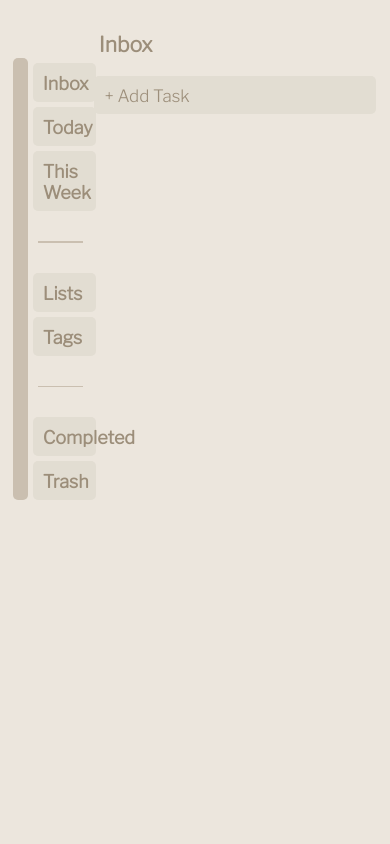
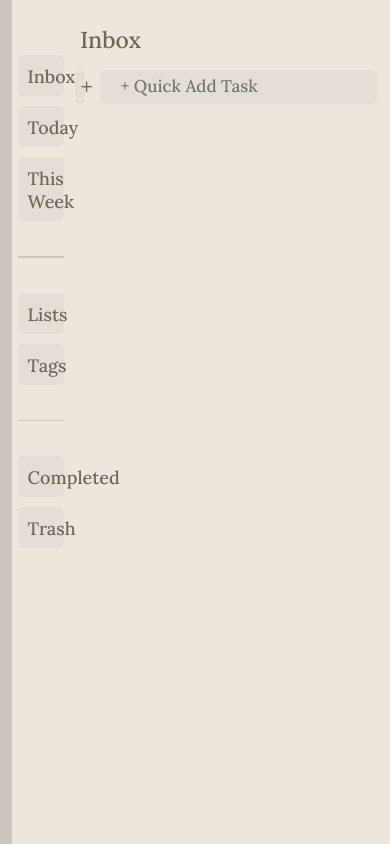
Before and after one commit to yarravy/puddey, a website: page index.html in a window 390 px wide. Drawn offline with nearby package versions, Linux system fonts and the light colour scheme.

Commit message:
create home screen for task to do and other task headings

```diff
--- a/index.html
+++ b/index.html
@@ -7,33 +7,79 @@
 
         <link rel="preconnect" href="https://fonts.googleapis.com">
         <link rel="preconnect" href="https://fonts.gstatic.com" crossorigin>
-        <link href="https://fonts.googleapis.com/css2?family=Libre+Franklin:wght@300&display=swap" rel="stylesheet">
+        <link href="https://fonts.googleapis.com/css2?family=Lora:wght@500&display=swap" rel="stylesheet">
+        <script src="script.js"></script>
     </head>
     <body>
         <div class="container">
             <div class="toggle-bar"></div>
 
             <div class="menu">
-                <div class="menu-container"></div>
-                    <h2 class="menu-headings" class="inbox">Inbox</h2>
-                    <h2 class="menu-headings">Today</h2>
-                    <h2 class="menu-headings">This Week</h2>
+                    <div class="menu-spacer"></div>
+                    <div class="button-container">
+                        <button class="menu-headings" onclick="openInbox()">Inbox</button>
+                    </div>
+                    <div class="button-container">
+                        <button class="menu-headings" onclick="openToday()">Today</button>
+                    </div>
+                    <div class="button-container">
+                        <button class="menu-headings" onclick="openWeek()">This Week</button>
+                    </div>
                     <hr class="menu-divider" />
-                    <h2 class="menu-headings">Lists</h2>
-                    <h2 class="menu-headings">Tags</h2>
+                    <div class="button-container">
+                        <button class="menu-headings">Lists</button>
+                    </div>
+                    <div class="button-container">
+                        <button class="menu-headings">Tags</button>
+                    </div>
                     <hr class="menu-divider" />
-                    <h2 class="menu-headings">Completed</h2>
-                    <h2 class="menu-headings">Trash</h2>
+                    <div class="button-container">
+                        <button class="menu-headings" onclick="openCompleted()">Completed</button>
+                    </div>
+                    <div class="button-container">
+                        <button class="menu-headings" onclick="openTrash()">Trash</button>
+                    </div>
             </div>
 
             <div class="tasks">
-                <div class="inbox-container">
+                <div class="inbox-container" id="myInbox">
                     <h1 class="inbox">Inbox</h1>
-                    <p class="inbox">+ Add Task</p>
+                    <div class="addTask">
+                        <button class="addTaskButton" onclick="openTaskForm()">+</button>
+                        <input class="quickAddTask" placeholder="+ Quick Add Task" type="text">
+                    </div>
+                </div>
+                <div class="today-container" id="myToday">
+                    <h1 class="today">Today</h1>
+                    <div class="addTask">
+                        <button class="addTaskButton">+</button>
+                        <input class="quickAddTask" placeholder="+ Quick Add Task" type="text">
+                    </div>
+                </div>
+                <div class="week-container" id="myWeek">
+                    <h1 class="week">This Week</h1>
+                    <div class="addTask">
+                        <button class="addTaskButton" onclick="openForm()">+</button>
+                        <input class="quickAddTask" placeholder="+ Quick Add Task" type="text">
+                    </div>
+                </div>
+
+                <div class="completed-container" id="myCompleted">
+                    <h1 class="completed">Completed</h1>
+                </div>
+                <div class="trash-container" id="myTrash">
+                    <h1 class="trash">Trash</h1>
                 </div>
             </div>
-
-            <div class="details"></div>
+            <form class="taskAddForm" id="taskAdd">
+                <input type="text" class="taskAddForm" id="taskName" placeholder="Task Name" required/>
+                <input type="text" class="taskAddForm" id="taskDescription" placeholder="Description" required/>
+                <input type="date" class="taskAddForm" id="taskDateDue"placeholder="Date Due" />
+                <div class="taskAddFormButtons">
+                    <button class="taskAddForm" onclick="closeForm()" type="Cancel">Cancel</button>
+                    <button class="taskAddForm" type="submit">Add Task</button>
+                </div>
+            </form>
         </div>
     </body>
 </html>
--- /dev/null
+++ b/script.js
@@ -0,0 +1,49 @@
+function openInbox() {
+    document.getElementById("myInbox").style.display="flex";
+    document.getElementById("myToday").style.display="none";
+    document.getElementById("myWeek").style.display="none";
+    document.getElementById("myCompleted").style.display="none";
+    document.getElementById("myTrash").style.display="none";
+}
+
+function openToday() {
+    document.getElementById("myToday").style.display="flex";
+    document.getElementById("myInbox").style.display="none";
+    document.getElementById("myWeek").style.display="none";
+    document.getElementById("myCompleted").style.display="none";
+    document.getElementById("myTrash").style.display="none";
+}
+
+function openWeek() {
+    document.getElementById("myWeek").style.display="flex";
+    document.getElementById("myInbox").style.display="none";
+    document.getElementById("myToday").style.display="none";
+    document.getElementById("myCompleted").style.display="none";
+    document.getElementById("myTrash").style.display="none";
+}
+
+function openCompleted() {
+    document.getElementById("myCompleted").style.display="flex";
+    document.getElementById("myWeek").style.display="none";
+    document.getElementById("myInbox").style.display="none";
+    document.getElementById("myToday").style.display="none";
+    document.getElementById("myTrash").style.display="none";
+}
+
+function openTrash() {
+    document.getElementById("myWeek").style.display="none";
+    document.getElementById("myInbox").style.display="none";
+    document.getElementById("myToday").style.display="none";
+    document.getElementById("myCompleted").style.display="none";
+    document.getElementById("myTrash").style.display="flex";
+}
+
+function openTaskForm() {
+    document.getElementById("taskAdd").style.display="flex";
+}
+
+function closeTaskForm() {
+    document.getElementById("taskAdd").style.display="none";
+    document.getElementById("taskName").required=false;
+    document.getElementById("taskDescription").required=false;
+}
--- a/style.css
+++ b/style.css
@@ -1,25 +1,43 @@
-html {
-    background-color: #ece6dd;
+
+/*
+1: indicates the beige theme
+*/
+:root {
+    --background-color1: #ece6dd;
+    --deeper-background1: #ccc6be;
+    --lighter-background1: #f5f2ee;
+    --font-color1: #706759;
+    --heading-task-background1: #e4ded6;
+    --font-family1: 'Lora', serif;
+}
+
+html, body {
+    background-color: var(--background-color1);
+    padding: 0px;
+    margin: 0px;
+    height: 100vh;
+}
+
+body {
+    min-height: 100vh;
 }
 
 .container {
     display: flex;
     flex-direction: row;
+    height: 100%
 }
 
 .toggle-bar {
-    width: 4%;
-    background-color: #cabfb0;
-    margin: 0 5px 5px 5px;
-    border-radius: 5px;
-    position: relative;
-    top: 50px;
+    width: 3%;
+    background-color: var(--deeper-background1);
 }
 
 .menu {
     width: 15%;
     position: relative;
-    top: 50px;
+    display: flex;
+    flex-direction: column;
 }
 
 .tasks {
@@ -28,62 +46,147 @@ html {
 
 /* menu styling */
 
-.menu.container {
-    display: flex;
-    flex-direction: column;
-}
-
-h2.menu-headings {
-    font-size: 18px;
+h1, h2 {
+    font-weight: normal;
 }
 
 .menu-divider {
     width: 80%;
-    background-color: #cabfb0;
+    background-color: var(--deeper-background1);
     height: 1.5px;
     border: none;
     margin: 30px auto;
 }
 
-/* inbox page styling */
+button.menu-headings {
+    font-size: 18px;
+    width: 100%;
+}
 
-h1.inbox {
-    font-family: 'Libre Franklin', sans-serif;
-    color: #9c8e7a;
-    font-size: 21px;
+.button-container {
+    border: none;
+    margin-left: auto;
+    margin-right: auto;
+    border-color: var(--deeper-background1);
+    border-radius: 5px;
+    width: 80%;
+    color: var(--font-color1);
+    text-align: left;
+    position: relative;
+
+}
+
+.menu-spacer {
+    height: 50px;
+}
+
+/* menu-headings page styling */
+
+h1.inbox, h1.today, h1.week, h1.completed, h1.trash {
+    font-family: var(--font-family1);
+    color: var(--font-color1);
+    font-size: 23px;
     position: relative;
     left: 10px;
 }
 
-p.inbox {
-    font-size: 17px;
+p.inbox, input.inbox, button.menu-headings, input.quickAddTask, button.addTaskButton, button.taskAddForm {
+    font-family: var(--font-family1);
+    border: none;
+    border-color: var(--deeper-background1);
+    border-radius: 5px;
+    color: var(--font-color1);
+    background-color: var(--heading-task-background1);
+    padding: 10px 8px 8px 10px;
+    text-align: left;
 }
 
-h2.menu-headings, p.inbox {
-    font-family: 'Libre Franklin', sans-serif;
-    border: none;
-    border-color: #cabfb0;
+p.inbox, input.inbox, button.menu-headings {
     margin: 5px auto;
-    border-radius: 5px;
-    width: 80%;
-    color: #9c8e7a;
-    background-color: #e2ddd2;
-    padding: 10px 8px 8px 10px;
 }
 
-p.inbox {
-    width: 90%;
+.addTask {
+    display: flex;
+    flex-direction: row;
+    flex-wrap: nowrap;
+    justify-content: center;
 }
 
-.menu-headings:hover, p.inbox:hover {
-    background-color: #cabfb0;
-    color: #ece6dd;
-    cursor: pointer;
+input.quickAddTask {
+    padding: 5px 7px 7px 20px;
+    width: 80%;
+    font-size: 17px;
+    margin-left: 15px;
 }
 
-.inbox-container {
+button.addTaskButton {
+    padding:  0px 5px 0px 5px;
+    width: 3%;
+    font-size: 23px;
+    text-align: center;
+}
+
+input:focus {
+    outline: none;
+    box-shadow: 0 0 0 1px var(--deeper-background1);
+}
+
+.menu-headings:hover, p.inbox:hover, p.today:hover, p.week:hover, button.addTaskButton:hover, button.taskAddForm:hover {
+    background-color: var(--deeper-background1);
+    color: var(--background-color1);
+    cursor: pointer;
+    transition: 0.4s;
+}
+
+.inbox-container, .today-container, .week-container, .completed-container, .trash-container {
     display: flex;
     flex-direction: column;
     position: relative;
     top: 10px;
 }
+
+.today-container, .week-container, .completed-container, .trash-container {
+    display: none;
+}
+
+form.taskAddForm {
+    display: none;
+    flex-direction: column;
+    width: 50vw;
+    height: 50vh;
+    position: absolute;
+    background-color: var(--lighter-background1);
+    z-index: 9;
+    position: fixed;
+    left: 25%;
+    top: 10%;
+    border-radius: 10px;
+    box-shadow: 0px 0px 10px 1px var(--deeper-background1);
+    padding: 20px;
+}
+
+.taskAddForm::placeholder {
+    font-family: var(--font-family1);
+    font-size: 17px;
+}
+
+input.taskAddForm {
+    padding: 8px;
+    border: none;
+    border-radius: 5px;
+    margin: 5px;
+}
+
+button.taskAddForm {
+    margin: 5px auto;
+    position: relative;
+    bottom: 10%;
+    padding: 10px 30px 10px 30px;
+    margin: 50px auto;
+}
+
+.taskAddFormButtons {
+    display: flex;
+    flex-direction: row;
+    justify-content: space-around;
+}
```
